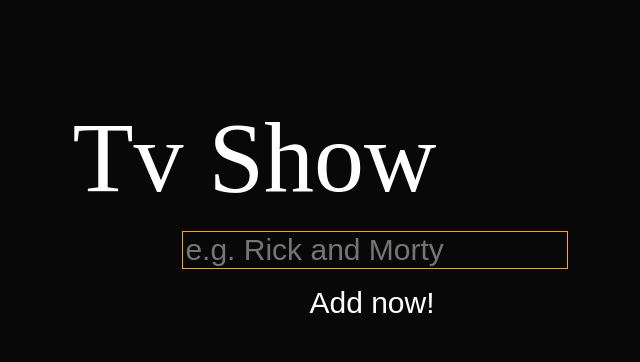
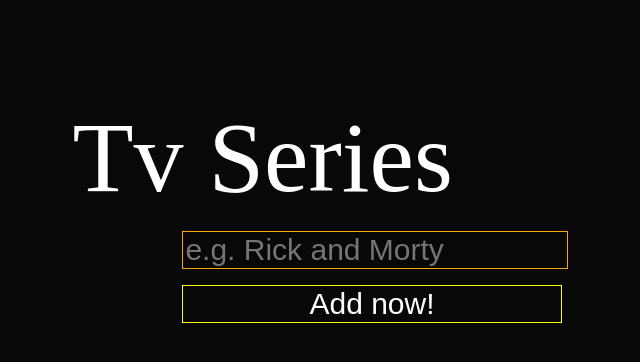
Before and after one commit to orkunincili/MaSarchive, a Django app: template templates/tv_series/tv_form.html in a window 1280 px wide. Shown: the top 362 px of the page, without its empty margins (268-908 px from the left). Run offline with Django 3.2, Linux system fonts and the light colour scheme; the template is opened without the code that fills it: values that come from a table or form of the project are taken from there, others are empty.

Commit message:
added borders and edited titles

```diff
--- a/templates/movies/movies_form.html
+++ b/templates/movies/movies_form.html
@@ -57,7 +57,7 @@
           background-color:rgb(8,8,8,0);
           color:white;
           width:100%;
-          border:0;
+          border:1px solid orange;
           font-size:30px;
         }
 
--- a/templates/tv_series/tv_form.html
+++ b/templates/tv_series/tv_form.html
@@ -27,7 +27,7 @@
           background-color:rgb(8,8,8,0);
           color:white;
           width:100%;
-          border:0;
+          border:1px solid yellow;
           font-size:30px;
         }
 
@@ -46,7 +46,7 @@
 
    <div class="container">
 
-      <span class="title">Tv Show</span>
+      <span class="title">Tv Series</span>
 
       <form method="POST">
         {% csrf_token %}
--- a/templates/tv_series/tv_index.html
+++ b/templates/tv_series/tv_index.html
@@ -30,9 +30,9 @@
          <input class="filter" type="submit" name="sort by seasons" value="sort by seasons"/>
   </form>
   <p id="page_title">
-      <small><a style="margin-right:100px;color:white;text-decoration:none;" href="/tv/tv_create">Add tv show</a></small>
+      <small><a style="margin-right:100px;color:white;text-decoration:none;" href="/tv/tv_create">Add tv series</a></small>
       <strong>TV SHOWS</strong>
-      <small><a  style="margin-left:100px;color:white;text-decoration:none;" class="add" href="/tv/add_tv">Add episodes to tv shows</a></small>
+      <small><a  style="margin-left:100px;color:white;text-decoration:none;" class="add" href="/tv/add_tv">Add episodes to tv series</a></small>
   </p>
 
    <div class="row">
```
